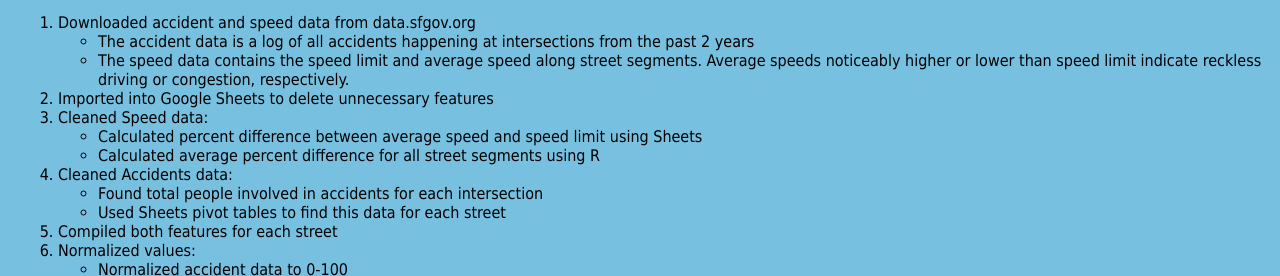
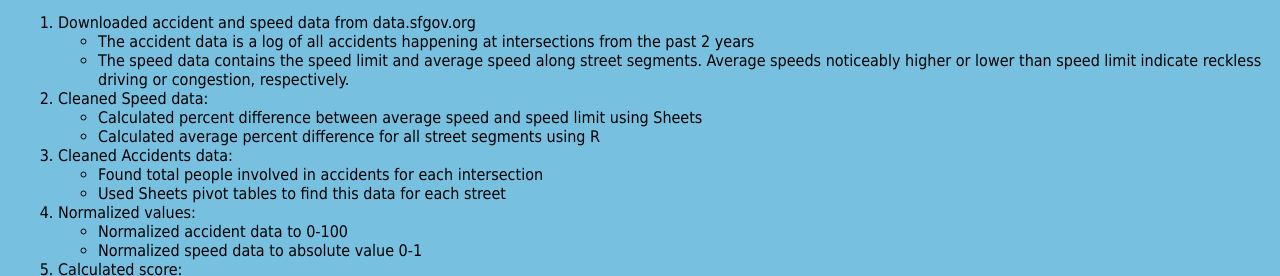
Before and after one commit to RyanDeivert555/AWS-Inrix-Hackathon-2024, a website built with Vite: page about.html in a window 1280 px wide. Shown: the part 502-778 px from the top of the page. Built offline with nearby package versions, Linux system fonts and the light colour scheme.

Commit message:
Cleaned up about page.

```diff
--- a/about.html
+++ b/about.html
@@ -54,7 +54,6 @@
                         <li>The accident data is a log of all accidents happening at intersections from the past 2 years</li>
                         <li>The speed data contains the speed limit and average speed along street segments. Average speeds noticeably higher or lower than speed limit indicate reckless driving or congestion, respectively.</li>
                     </ul>
-                    <li>Imported into Google Sheets to delete unnecessary features</li>
                     <li>Cleaned Speed data:
                     <ul>
                         <li>Calculated percent difference between average speed and speed limit using Sheets</li>
@@ -65,7 +64,6 @@
                         <li>Found total people involved in accidents for each intersection</li>
                         <li>Used Sheets pivot tables to find this data for each street</li>
                     </ul>
-                    <li>Compiled both features for each street</li>
                     <li>Normalized values:</li>
                     <ul>
                         <li>Normalized accident data to 0-100</li>
```
